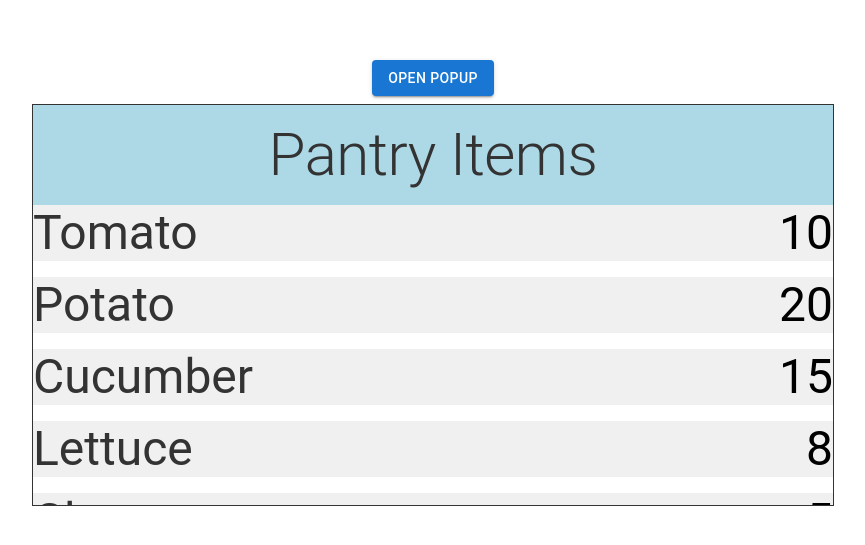
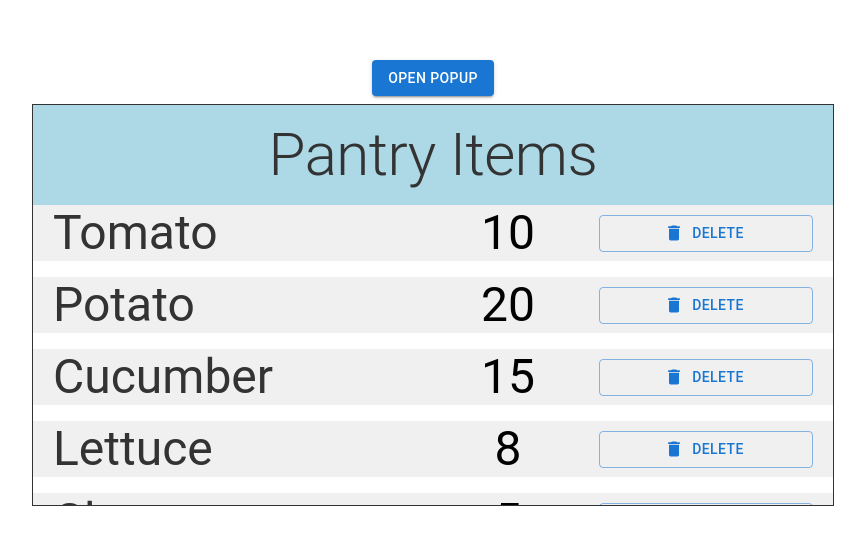
Before and after one commit to Kingtilon1/PantryTracker, a Next.js app: page / in a window 1280 px wide. Shown: the part 125-670 px from the top of the page, without its empty margins (215-1080 px from the left). Built offline with nearby package versions, Linux system fonts and the light colour scheme.

Commit message:
cleaned up

```diff
--- a/package.json
+++ b/package.json
@@ -11,6 +11,7 @@
   "dependencies": {
     "@emotion/react": "^11.13.0",
     "@emotion/styled": "^11.13.0",
+    "@mui/icons-material": "^5.16.6",
     "@mui/material": "^5.16.6",
     "firebase": "^10.12.4",
     "next": "14.2.5",
--- a/src/app/page.js
+++ b/src/app/page.js
@@ -1,46 +1,45 @@
 "use client";
-import {
-  Button,
-  Box,
-  Stack,
-  Typography,
-} from "@mui/material";
+import { Button, Box, Stack, Typography } from "@mui/material";
+
 import "./styles.css";
-import { useState, useEffect } from 'react';
+import { useState, useEffect } from "react";
 import { collection, addDoc } from "firebase/firestore";
-import Popup from './Popup'
-
+import Popup from "./Popup";
+import DeleteIcon from '@mui/icons-material/Delete';
 
 export default function Home() {
-
   const [item, setItems] = useState([
     { name: "tomato", quantity: 10 },
     { name: "potato", quantity: 20 },
     { name: "cucumber", quantity: 15 },
     { name: "lettuce", quantity: 8 },
     { name: "cheese", quantity: 5 },
-    { name: "carrot", quantity: 12 }
+    { name: "carrot", quantity: 12 },
   ]);
 
-  const [newItemName, setNewItemName] = useState('')
+  const [newItemName, setNewItemName] = useState("");
 
-  const addItems = () =>{
-      if (newItemName.trim() !== '') {
-        setItems((prevItems)=>{
-          const existingItemIndex = prevItems.findIndex(item => item.name.toLowerCase() === newItemName.toLowerCase());
-          if (existingItemIndex !== -1){
-            return prevItems.map((item,index) =>
+  const addItems = () => {
+    const trimmedName = newItemName.trim();
+
+    if (trimmedName !== "") {
+      setItems((prevItems) => {
+        const existingItemIndex = prevItems.findIndex(
+          (item) => item.name.toLowerCase() === trimmedName.toLowerCase()
+        );
+        if (existingItemIndex !== -1) {
+          return prevItems.map((item, index) =>
             index === existingItemIndex
-            ? {...item, quantity: item.quantity +1}
+              ? { ...item, quantity: item.quantity + 1 }
               : item
           );
         } else {
-            return [...prevItems, {name: newItemName, quantity: 1}]
+          return [...prevItems, { name: trimmedName, quantity: 1 }];
         }
       });
-        setNewItemName('')
+      setNewItemName(""); // Clear the input field
     }
-  }
+  };
 
   const handleInputChange = (event) => {
     setNewItemName(event);
@@ -54,9 +53,14 @@ export default function Home() {
         addItems={addItems}
         setValues={handleInputChange}
       />
-        <Box className = "wrapper">
+      <Box className="wrapper">
         <Box className="pantry">
-            <Typography variant="h2" color = {'#333'} textAlign={'center'} className="inter">
+          <Typography
+            variant="h2"
+            color={"#333"}
+            textAlign={"center"}
+            className="inter"
+          >
             Pantry Items
           </Typography>
         </Box>
@@ -67,12 +71,16 @@ export default function Home() {
               <Typography variant={"h3"} className="item inter">
                 {i.name.charAt(0).toUpperCase() + i.name.slice(1)}
               </Typography>
-                <Typography variant="h3" className="quantity">{i.quantity}</Typography>
+              <Typography variant="h3" className="quantity inter">
+                {i.quantity}
+              </Typography>
+              <Button variant="outlined" startIcon={<DeleteIcon />} className="delete-button">
+                Delete
+              </Button>
             </Box>
           ))}
         </Stack>
       </Box>
     </Box>
-
   );
 }
--- a/src/app/styles.css
+++ b/src/app/styles.css
@@ -29,13 +29,31 @@
   height: 100px;
   display: flex;
   justify-content: space-between;
+  align-items: center; /* Center items vertically */
   background-color: #f0f0f0;
-    position: relative;
+  padding: 0 20px;
+  box-sizing: border-box;
 }
 
 .item {
+  flex: 2;
   color: #333;
+  white-space: nowrap;
+  overflow: hidden;
+  text-overflow: ellipsis;
 }
+
+.quantity {
+  flex: 1;
+  text-align: center;
+}
+
+.delete-button {
+  flex: 1;
+  display: flex;
+  justify-content: center;
+}
+
 
   .input {
     width: 80%;
```
Also changed, not shown: 1 other file (tests, documents, lock files or other folders). Lines whose indentation alone changed are shown as unchanged.
